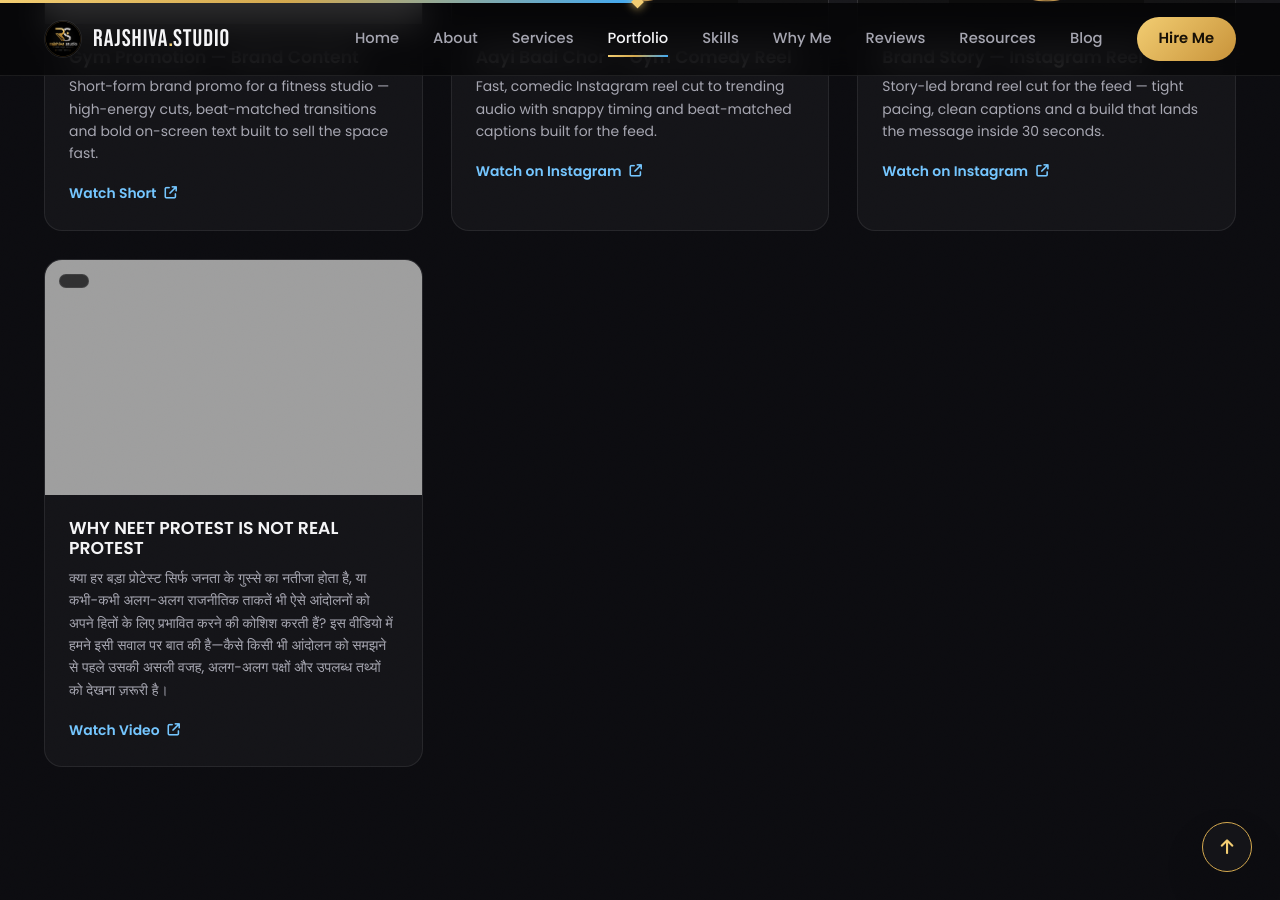
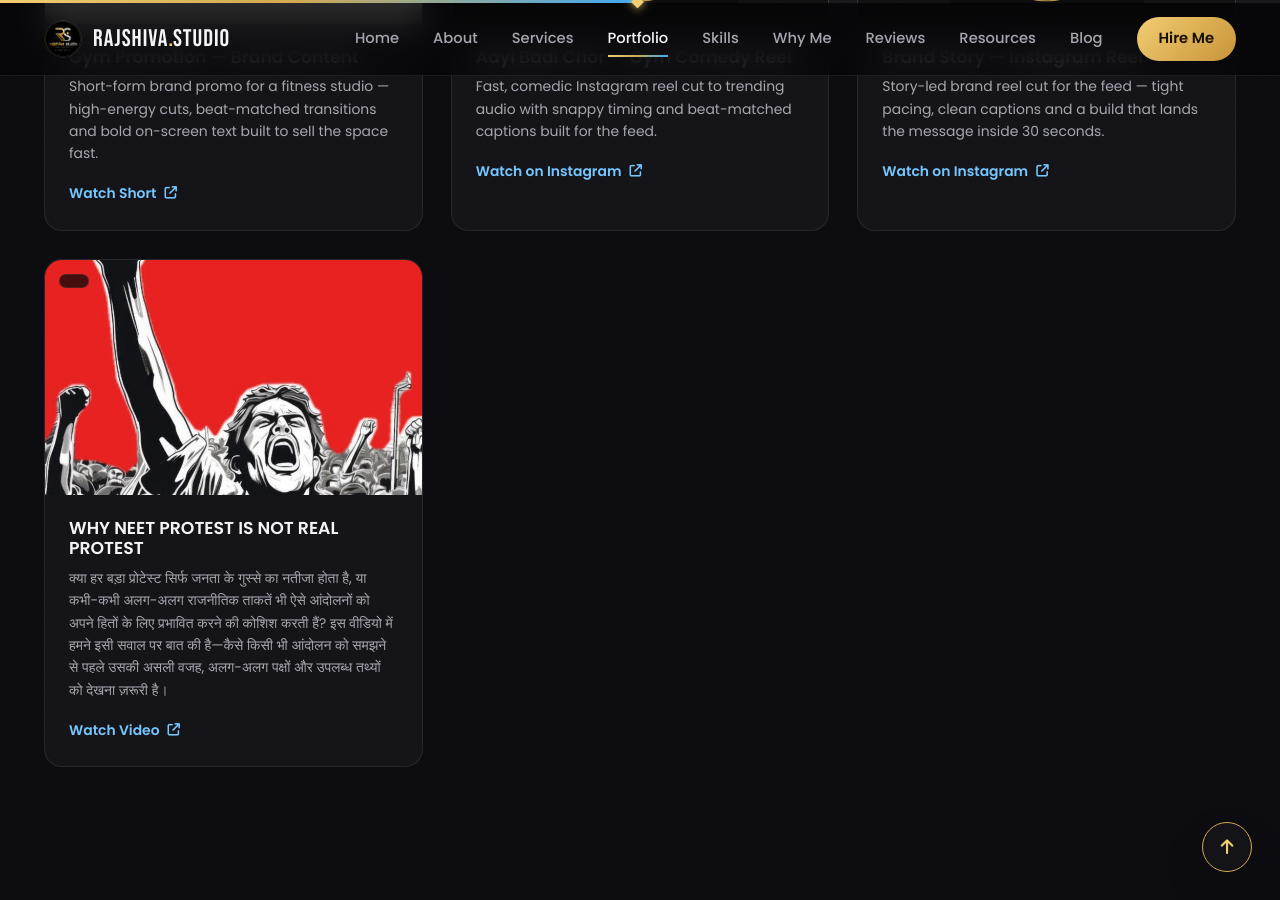
Before and after one commit to princeraj3377/rajshivastudio, a Jekyll site: the page built from index.html, in a window 1280 px wide and 900 px high, scrolled down 4254 px. Built offline with Jekyll 4.4.1, drawn with Linux system fonts in a browser that asks for light colours; grey boxes are pictures that could not be loaded.

Commit message:
Update _data/portfolio.yml (via Pages CMS)

```diff
--- a/_data/portfolio.yml
+++ b/_data/portfolio.yml
@@ -44,7 +44,7 @@ videos:
   - title: WHY NEET PROTEST IS NOT REAL PROTEST
     category: social
     link: https://www.facebook.com/share/r/1CtZxjQWXo/
-    image: /blog-images/ChatGPT Image Jul 21, 2026, 04_48_44 AM.png
+    image: /blog-images/d31c96fdb44ad5dcbc85d6c84b3d1da8.jpg
     description: >-
       क्या हर बड़ा प्रोटेस्ट सिर्फ जनता के गुस्से का नतीजा होता है, या कभी-कभी
       अलग-अलग राजनीतिक ताकतें भी ऐसे आंदोलनों को अपने हितों के लिए प्रभावित करने
```
